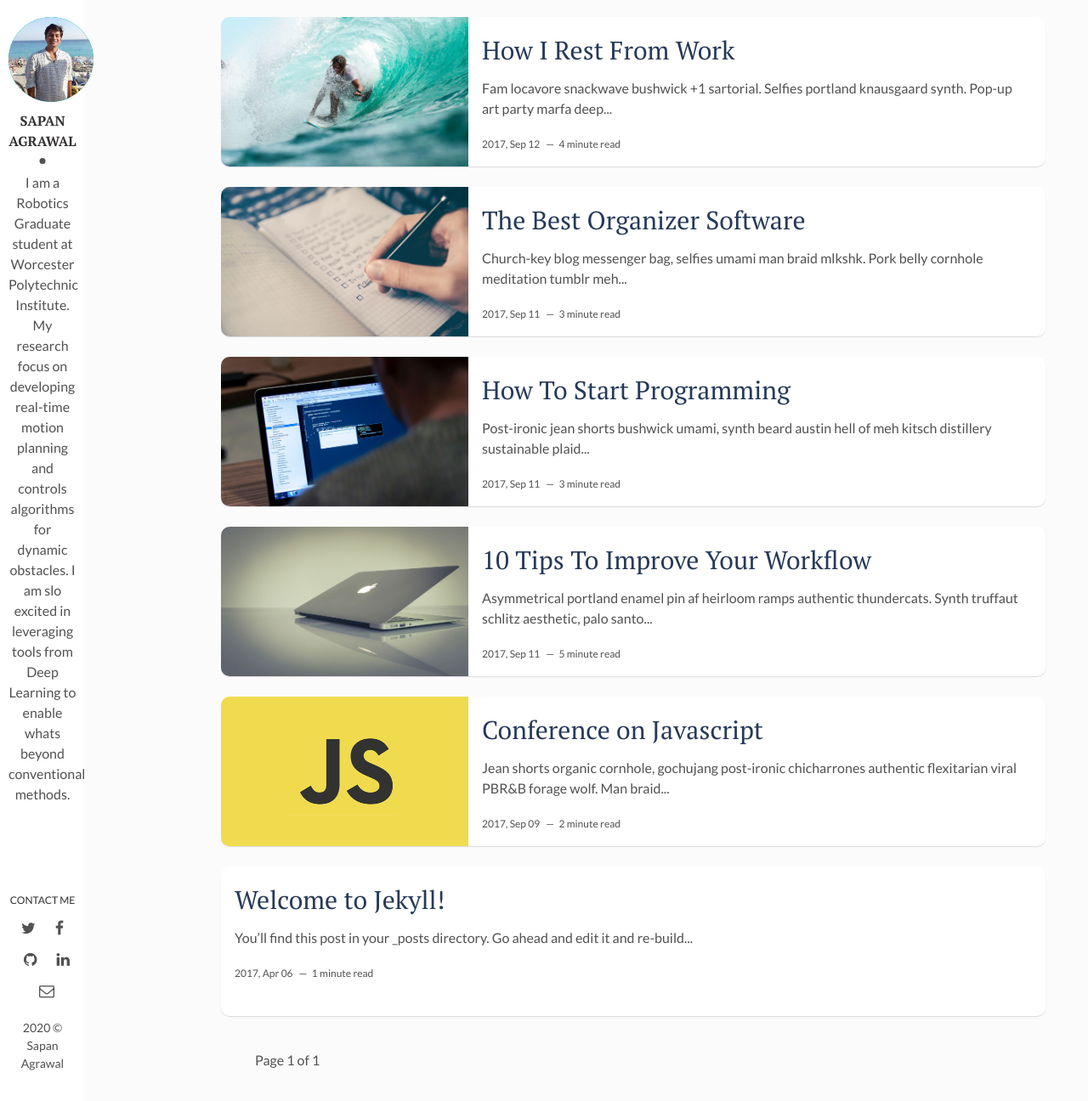
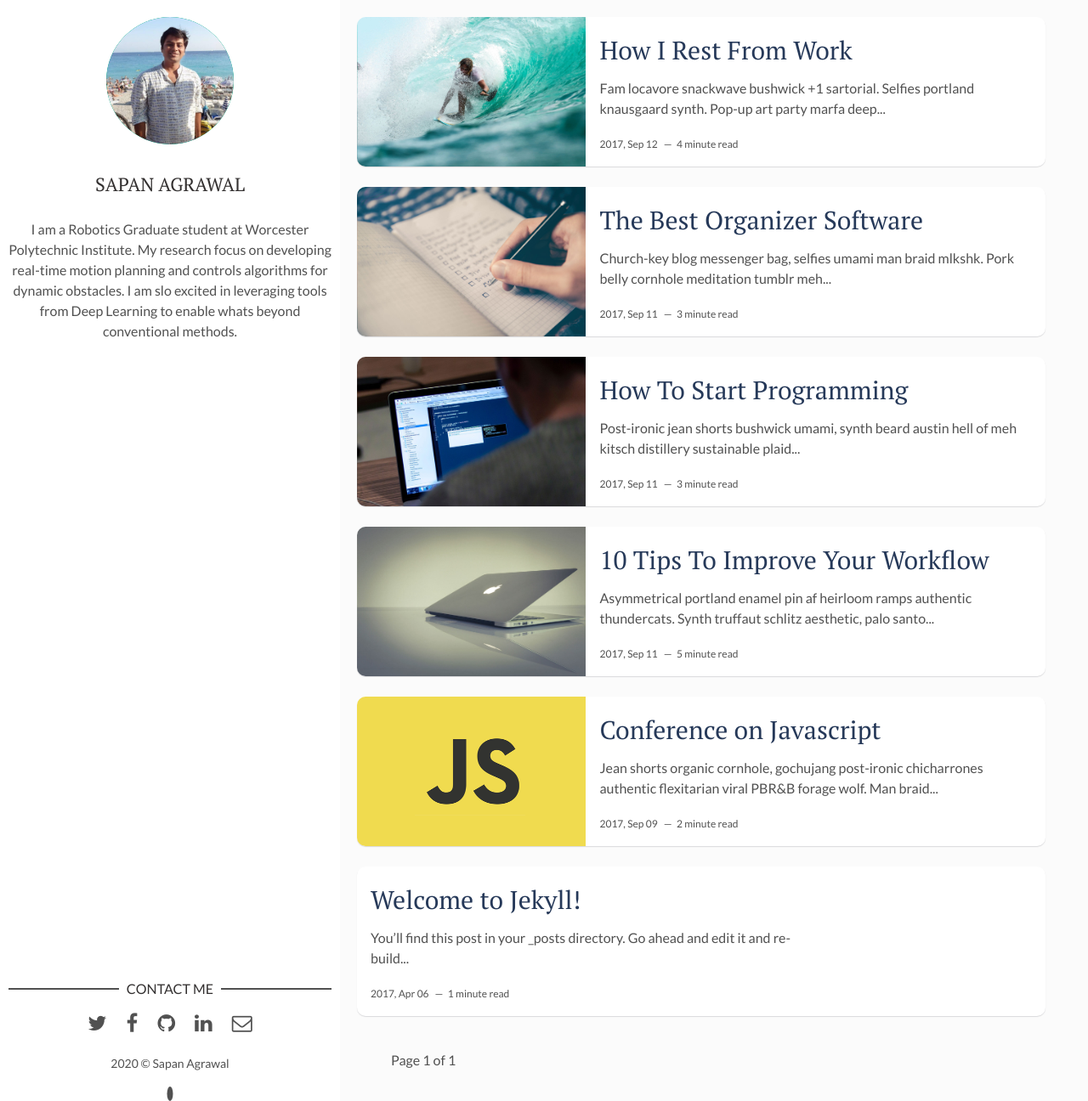
Before and after one commit to sapan-ostic/sapan-ostic.github.io, a Jekyll site: the page built from index.html, in a window 1280 px wide and 1296 px high. Shown: the whole window at 85% size. Built offline with Jekyll 4.4.1, drawn with Linux system fonts in a browser that asks for light colours; the list of posts is cut into pages by our own code.

Commit message:
site setting updated

```diff
--- a/assets/css/main.css
+++ b/assets/css/main.css
@@ -6,12 +6,12 @@
  * 2. Prevent adjustments of font size after orientation changes in
  *    IE on Windows Phone and in iOS.
  */
-html {
-  line-height: 1.15;
+ html {
+  /* line-height: 1.15; */
   /* 1 */
   -ms-text-size-adjust: 100%;
   /* 2 */
-  -webkit-text-size-adjust: 100%;
+  /* -webkit-text-size-adjust: 100%; */
   /* 2 */
 }
 
@@ -930,22 +930,21 @@ table tfoot td {
   top: 0;
   left: 0;
   bottom: 0;
-  width: 100px;
+  width: 400px;
   height: 100%;
   padding: 20px 10px;
   background-color: #ffffff;
 }
 
 .about {
-  /* 60 */
   margin: 0 0 60px;
   text-align: center;
 }
 
 .about .cover-author-image {
-  width: 100px;
-  height: 100px;
-  margin: 0 auto 10px;
+  width: 150px;
+  height: 150px;
+  margin: 0 auto 30px;
   -webkit-border-radius: 100%;
           border-radius: 100%;
   overflow: hidden;
@@ -972,12 +971,12 @@ table tfoot td {
 .about .author-name {
   font-family: 'PT Serif', serif;
   margin: 0 0 10px;
-  position: relative;
+  position: initial;
   padding-bottom: 15px;
-  font-size: 16px;
+  font-size: 22px;
   text-transform: uppercase;
   color: #333030;
-  font-weight: 700;
+  font-weight: 400;
 }
 
 .about .author-name::after {
@@ -990,7 +989,7 @@ table tfoot td {
   bottom: 0;
   display: block;
   width: 7px;
-  height: 7px;
+  height: 17px;
   -webkit-border-radius: 100%;
           border-radius: 100%;
   background-color: #515151;
@@ -1003,7 +1002,7 @@ table tfoot td {
 
 .content-box {
   padding: 20px;
-  padding-left: 260px;
+  padding-left: 420px;
   display: -webkit-box;
   display: -webkit-flex;
   display: -ms-flexbox;
@@ -1026,7 +1025,7 @@ table tfoot td {
   position: relative;
   color: #333030;
   font-weight: 400;
-  font-size: 12px;
+  font-size: 16px;
   margin: 0 0 5px;
   text-transform: uppercase;
   text-align: center;
@@ -1037,7 +1036,7 @@ table tfoot td {
   display: block;
   height: 2px;
   width: -webkit-calc(50% - 48px);
-  width: calc(50% - 48px);
+  width: calc(50% - 60px);
   -webkit-transform: translateY(-50%);
       -ms-transform: translateY(-50%);
           transform: translateY(-50%);
@@ -1052,7 +1051,7 @@ table tfoot td {
   display: block;
   height: 2px;
   width: -webkit-calc(50% - 48px);
-  width: calc(50% - 48px);
+  width: calc(50% - 60px);
   -webkit-transform: translateY(-50%);
       -ms-transform: translateY(-50%);
           transform: translateY(-50%);
@@ -1082,7 +1081,7 @@ table tfoot td {
   color: #515151;
   display: block;
   padding: 5px;
-  font-size: 18px;
+  font-size: 24px;
   -webkit-transition: all 350ms cubic-bezier(0.13, 0.43, 0.54, 1.82);
   -o-transition: all 350ms cubic-bezier(0.13, 0.43, 0.54, 1.82);
   transition: all 350ms cubic-bezier(0.13, 0.43, 0.54, 1.82);
@@ -1090,9 +1089,9 @@ table tfoot td {
 
 .contact ul li a:hover {
   color: #333030;
-  -webkit-transform: scale(1.2);
-      -ms-transform: scale(1.2);
-          transform: scale(1.2);
+  -webkit-transform: scale(1.4);
+      -ms-transform: scale(1.4);
+          transform: scale(1.4);
 }
 
 footer .copyright {
@@ -1138,7 +1137,7 @@ footer .copyright {
 }
 
 .post .post-thumbnail {
-  width: 30%;
+  width: 35%;
   max-width: 100%;
   min-height: 11rem;
   -webkit-background-size: cover;
```
